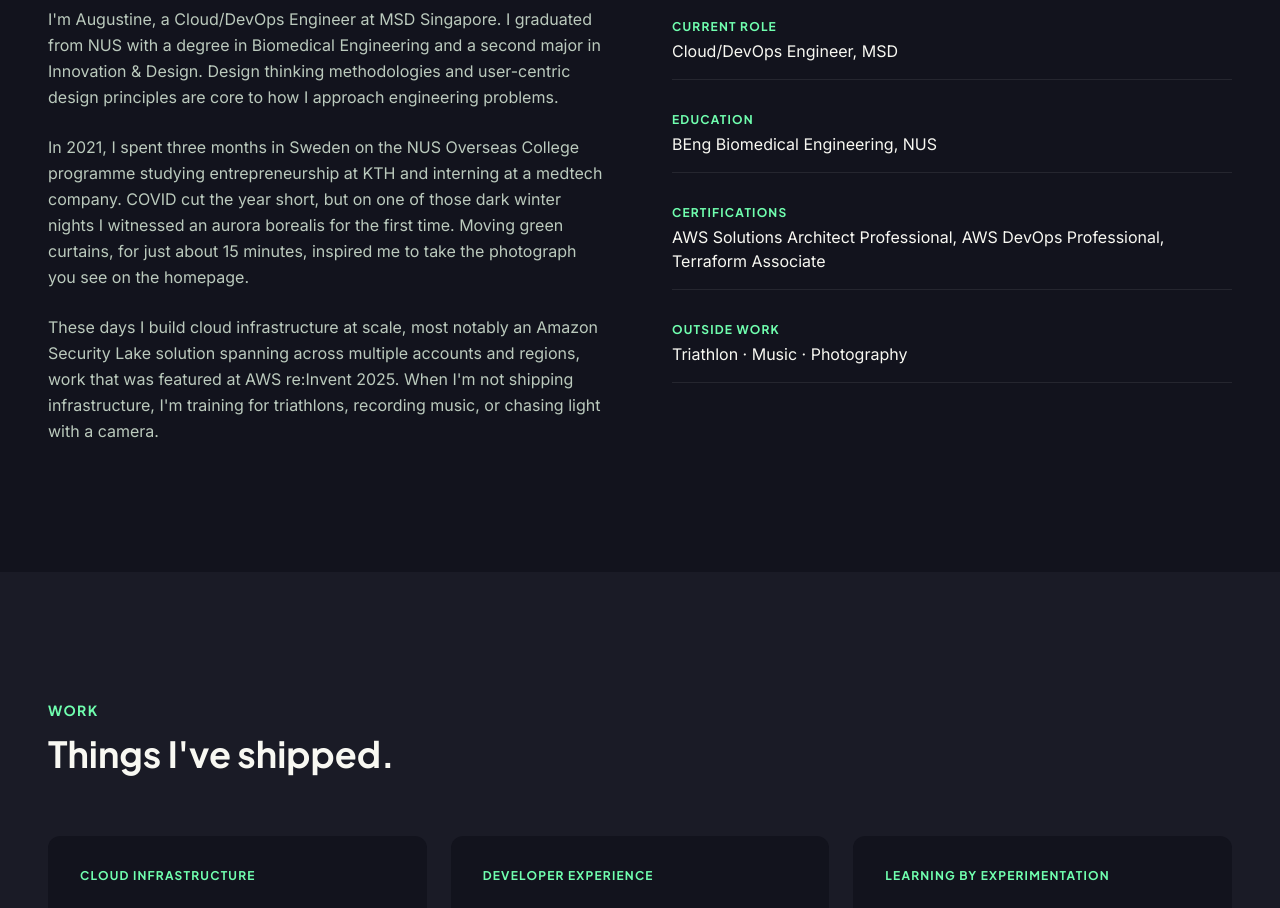
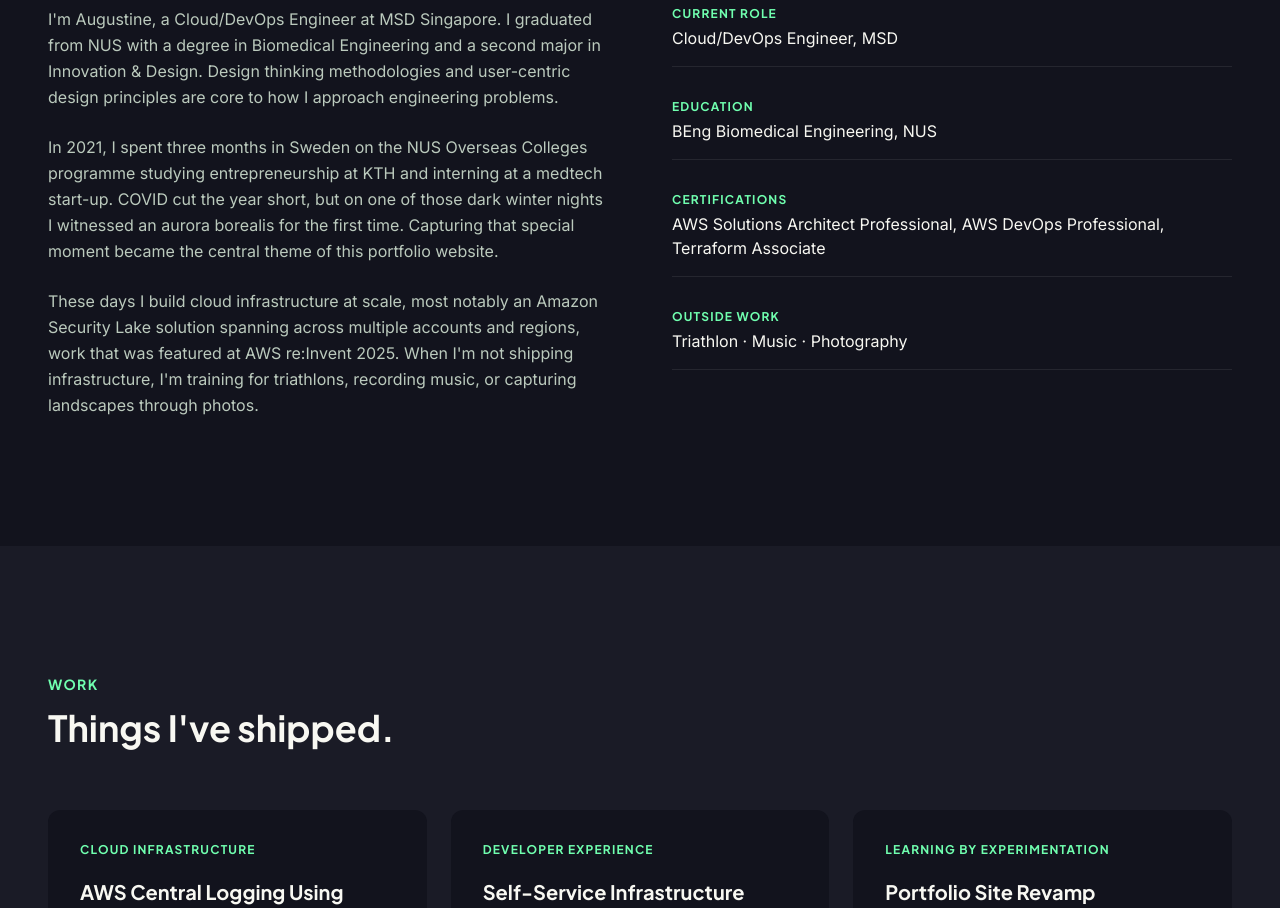
Before and after one commit to augustinechiajh/portfolio-v2, a React (Vite) app: page /#hero in a window 1280 px wide. Shown: the part 1080-1988 px from the top of the page. Built offline with nearby package versions, Linux system fonts and the light colour scheme.

Commit message:
Update About.tsx

```diff
--- a/src/components/About.tsx
+++ b/src/components/About.tsx
@@ -33,11 +33,11 @@ function About() {
                     </p>
                     <p className="text-base leading-relaxed"
                         style={{ color: '#bbcabd', fontFamily: 'Inter' }}>
-                        In 2021, I spent three months in Sweden on the NUS Overseas College programme studying entrepreneurship at KTH and interning at a medtech company. COVID cut the year short, but on one of those dark winter nights I witnessed an aurora borealis for the first time. Moving green curtains, for just about 15 minutes, inspired me to take the photograph you see on the homepage.
+                        In 2021, I spent three months in Sweden on the NUS Overseas Colleges programme studying entrepreneurship at KTH and interning at a medtech start-up. COVID cut the year short, but on one of those dark winter nights I witnessed an aurora borealis for the first time. Capturing that special moment became the central theme of this portfolio website.
                     </p>
                     <p className="text-base leading-relaxed"
                         style={{ color: '#bbcabd', fontFamily: 'Inter' }}>
-                        These days I build cloud infrastructure at scale, most notably an Amazon Security Lake solution spanning across multiple accounts and regions, work that was featured at AWS re:Invent 2025. When I'm not shipping infrastructure, I'm training for triathlons, recording music, or chasing light with a camera.
+                        These days I build cloud infrastructure at scale, most notably an Amazon Security Lake solution spanning across multiple accounts and regions, work that was featured at AWS re:Invent 2025. When I'm not shipping infrastructure, I'm training for triathlons, recording music, or capturing landscapes through photos.
                     </p>
                 </motion.div>
 
```
